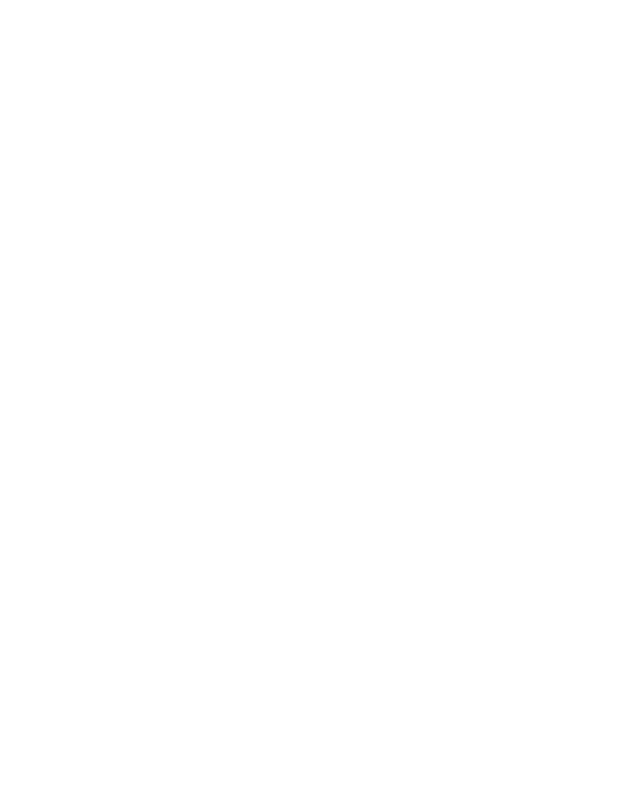
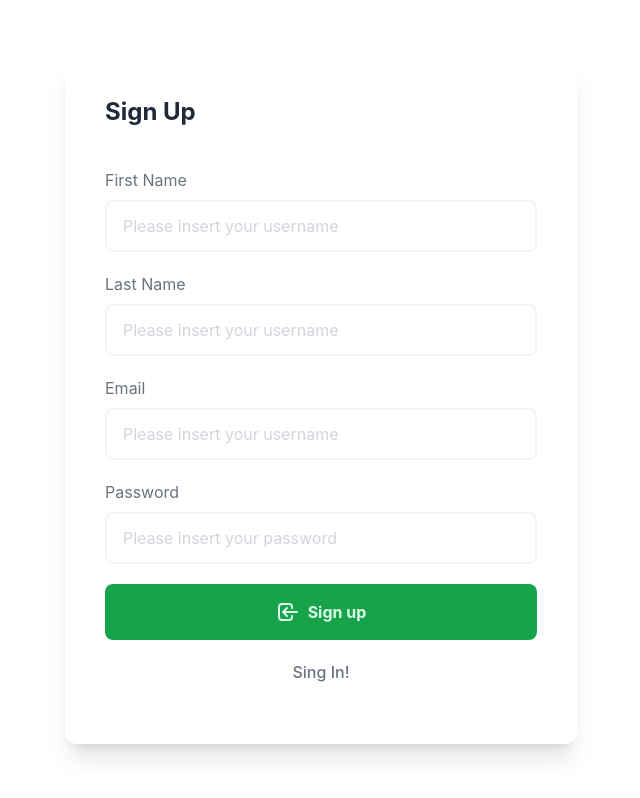
Before and after one commit to Darkpayne/react-starter, a React (Create React App) app: page /signup in a window 1280 px wide. Before the commit this address had no page. Shown: the whole page, without its empty margins (319-959 px from the left). Built offline with nearby package versions, Linux system fonts and the light colour scheme.

Commit message:
some update

```diff
--- a/package.json
+++ b/package.json
@@ -3,15 +3,19 @@
   "version": "0.1.0",
   "private": true,
   "dependencies": {
+    "@reduxjs/toolkit": "^1.9.0",
     "@testing-library/jest-dom": "^5.16.5",
     "@testing-library/react": "^13.4.0",
     "@testing-library/user-event": "^13.5.0",
     "axios": "^1.1.2",
+    "formik": "^2.2.9",
     "react": "^18.2.0",
     "react-dom": "^18.2.0",
+    "react-redux": "^8.0.5",
     "react-router-dom": "^6.4.2",
     "react-scripts": "5.0.1",
-    "web-vitals": "^2.1.4"
+    "web-vitals": "^2.1.4",
+    "yup": "^0.32.11"
   },
   "scripts": {
     "start": "react-scripts start",
--- a/src/App.js
+++ b/src/App.js
@@ -7,6 +7,8 @@ import Nav from "./component/Nav";
 import About from "./pages/About";
 import AppLayout from "./pages/AppLayout";
 import Home from "./pages/Home";
+import Signin from "./pages/Signin";
+import Signup from "./pages/Signup";
 
 function App() {
   return (
@@ -14,6 +16,8 @@ function App() {
       <Routes>
         {/* without the navbar */}
         <Route path="/about" element={ <About/>} />
+        <Route path="/signin" element={ <Signin/>} />
+        <Route path="/signup" element={ <Signup/>} />
         {/* with the navbar */}
         <Route element={ <AppLayout/> } >
           <Route path="/" element={ <Home/>} />
--- a/src/component/Nav.js
+++ b/src/component/Nav.js
@@ -3,11 +3,12 @@ import { Link } from 'react-router-dom'
 
 const Nav = () => {
   return (
-    <div className='flex justify-between items-center bg-green-50 py-3 text-2xl'>
+    <div className='flex justify-between items-center shadow-lg py-3 text-2xl'>
         <h1>Nav Starter</h1>
-        <ul className='flex gap-x-2 mx-4'>
+        <ul className='flex gap-x-5 mx-4'>
             <Link to="/"><li>Home</li></Link>
             <Link to="/about"><li>About</li></Link>
+            <Link to="/signin"><li>Sign In</li></Link>
         </ul>
     </div>
   )
--- a/src/index.js
+++ b/src/index.js
@@ -2,11 +2,14 @@ import React from 'react';
 import ReactDOM from 'react-dom/client';
 import './index.css';
 import App from './App';
-
+import { store } from './store/store';
+import { Provider } from 'react-redux';
 
 const root = ReactDOM.createRoot(document.getElementById('root'));
 root.render(
   <React.StrictMode>
-    <App />
+    <Provider store={store}>
+      <App />
+    </Provider>
   </React.StrictMode>
 );
--- /dev/null
+++ b/src/pages/Signin.js
@@ -0,0 +1,73 @@
+import React from 'react'
+import { Link } from 'react-router-dom'
+
+const Signin = () => {
+  return (
+    <div className="mx-auto h-screen container flex justify-center items-center">
+          <div className="bg-white p-10 flex max-w-lg flex-col w-full shadow-xl rounded-xl">
+            <h2 className="text-2xl font-bold text-gray-800 text-left mb-5">
+              Sigin
+            </h2>
+            <form action="" className="">
+              <div id="input" className="flex flex-col w-full my-5">
+                <label for="username" className="text-gray-500 mb-2"
+                  >Username</label
+                >
+                <input
+                  type="text"
+                  id="username"
+                  placeholder="Please insert your username"
+                  className="appearance-none border-2 border-gray-100 rounded-lg px-4 py-3 placeholder-gray-300 focus:outline-none focus:ring-2 focus:ring-green-600 focus:shadow-lg"
+                />
+              </div>
+              <div id="input" className="flex flex-col w-full my-5">
+                <label for="password" className="text-gray-500 mb-2"
+                  >Password</label
+                >
+                <input
+                  type="password"
+                  id="password"
+                  placeholder="Please insert your password"
+                  className="appearance-none border-2 border-gray-100 rounded-lg px-4 py-3 placeholder-gray-300 focus:outline-none focus:ring-2 focus:ring-green-600 focus:shadow-lg"
+                />
+              </div>
+              <div id="button" className="flex flex-col w-full my-5">
+                <button
+                  type="button"
+                  className="w-full py-4 bg-green-600 rounded-lg text-green-100"
+                >
+                  <div className="flex flex-row items-center justify-center">
+                    <div className="mr-2">
+                      <svg
+                        className="w-6 h-6"
+                        fill="none"
+                        stroke="currentColor"
+                        viewBox="0 0 24 24"
+                        xmlns="http://www.w3.org/2000/svg"
+                      >
+                        <path
+                          stroke-linecap="round"
+                          stroke-linejoin="round"
+                          stroke-width="2"
+                          d="M11 16l-4-4m0 0l4-4m-4 4h14m-5 4v1a3 3 0 01-3 3H6a3 3 0 01-3-3V7a3 3 0 013-3h7a3 3 0 013 3v1"
+                        ></path>
+                      </svg>
+                    </div>
+                    <div className="font-bold">Sigin</div>
+                  </div>
+                </button>
+                <div className="flex justify-evenly mt-5">
+
+                  <Link
+                    to="/signup"
+                    className="w-full text-center font-medium text-gray-500"
+                    >Singup!</Link>
+                </div>
+              </div>
+            </form>
+          </div>
+    </div>
+  )
+}
+
+export default Signin
--- /dev/null
+++ b/src/pages/Signup.js
@@ -0,0 +1,115 @@
+import React from 'react'
+import { Link } from 'react-router-dom'
+import { useFormik } from 'formik';
+
+const Signup = () => {
+  const formik = useFormik({
+    initialValues: {
+      firstName: '',
+      lastName: '',
+      email: '',
+      password: '',
+    },
+    onSubmit: values => {
+      alert(JSON.stringify(values, null, 2));
+    },
+  });
+  return (
+    <div className="mx-auto h-screen container flex justify-center items-center">
+          <div className="bg-white p-10 flex max-w-lg flex-col w-full shadow-xl rounded-xl">
+            <h2 className="text-2xl font-bold text-gray-800 text-left mb-5">
+              Sign Up
+            </h2>
+            <form  onSubmit={formik.handleSubmit}>
+              <div id="input" className="flex flex-col w-full my-5">
+                <label for="firstName" className="text-gray-500 mb-2"
+                  >First Name</label
+                >
+                <input
+                  type="text"
+                  id="firstName"
+                  placeholder="Please insert your username"
+                  className="appearance-none border-2 border-gray-100 rounded-lg px-4 py-3 placeholder-gray-300 focus:outline-none focus:ring-2 focus:ring-green-600 focus:shadow-lg"
+                  onChange={formik.handleChange}
+                  value={formik.values.firstName}
+                />
+              </div>
+              <div id="input" className="flex flex-col w-full my-5">
+                <label for="lastName" className="text-gray-500 mb-2"
+                  >Last Name</label
+                >
+                <input
+                  type="text"
+                  id="lastName"
+                  placeholder="Please insert your username"
+                  className="appearance-none border-2 border-gray-100 rounded-lg px-4 py-3 placeholder-gray-300 focus:outline-none focus:ring-2 focus:ring-green-600 focus:shadow-lg"
+                  onChange={formik.handleChange}
+                  value={formik.values.lastName}
+                />
+              </div>
+              <div id="input" className="flex flex-col w-full my-5">
+                <label for="email" className="text-gray-500 mb-2"
+                  >Email</label
+                >
+                <input
+                  type="email"
+                  id="email"
+                  placeholder="Please insert your username"
+                  className="appearance-none border-2 border-gray-100 rounded-lg px-4 py-3 placeholder-gray-300 focus:outline-none focus:ring-2 focus:ring-green-600 focus:shadow-lg"
+                  onChange={formik.handleChange}
+                  value={formik.values.email}
+                />
+              </div>
+              <div id="input" className="flex flex-col w-full my-5">
+                <label for="password" className="text-gray-500 mb-2"
+                  >Password</label
+                >
+                <input
+                  type="password"
+                  id="password"
+                  placeholder="Please insert your password"
+                  className="appearance-none border-2 border-gray-100 rounded-lg px-4 py-3 placeholder-gray-300 focus:outline-none focus:ring-2 focus:ring-green-600 focus:shadow-lg"
+                  onChange={formik.handleChange}
+                  value={formik.values.password}
+                />
+              </div>
+              <div id="button" className="flex flex-col w-full my-5">
+                <button
+                  type="submit"
+                  className="w-full py-4 bg-green-600 rounded-lg text-green-100"
+                >
+                  <div className="flex flex-row items-center justify-center">
+                    <div className="mr-2">
+                      <svg
+                        className="w-6 h-6"
+                        fill="none"
+                        stroke="currentColor"
+                        viewBox="0 0 24 24"
+                        xmlns="http://www.w3.org/2000/svg"
+                      >
+                        <path
+                          stroke-linecap="round"
+                          stroke-linejoin="round"
+                          stroke-width="2"
+                          d="M11 16l-4-4m0 0l4-4m-4 4h14m-5 4v1a3 3 0 01-3 3H6a3 3 0 01-3-3V7a3 3 0 013-3h7a3 3 0 013 3v1"
+                        ></path>
+                      </svg>
+                    </div>
+                    <div className="font-bold">Sign up</div>
+                  </div>
+                </button>
+                <div className="flex justify-evenly mt-5">
+
+                  <Link
+                    to="/signup"
+                    className="w-full text-center font-medium text-gray-500"
+                    >Sing In!</Link>
+                </div>
+              </div>
+            </form>
+          </div>
+    </div>
+  )
+}
+
+export default Signup
--- /dev/null
+++ b/src/store/slices/authSlice.js
@@ -0,0 +1,18 @@
+import { createSlice } from "@reduxjs/toolkit";
+
+const initialState = {
+    user : null,
+    token:""
+}
+
+const authSlice = createSlice({
+    name:'auth',
+    initialState,
+    reducers:{
+        setAuth : (state, {action} ) =>{
+            state.user = localStorage.setItem('user', action);
+        }
+    }
+})
+
+export default authSlice.reducer;
--- /dev/null
+++ b/src/store/store.js
@@ -0,0 +1,9 @@
+import { configureStore } from "@reduxjs/toolkit";
+import authReducer from "./slices/authSlice";
+
+
+export const store = configureStore({
+    reducer : {
+        auth : authReducer
+    },
+});
```
Also changed, not shown: 1 other file (tests, documents, lock files or other folders).
